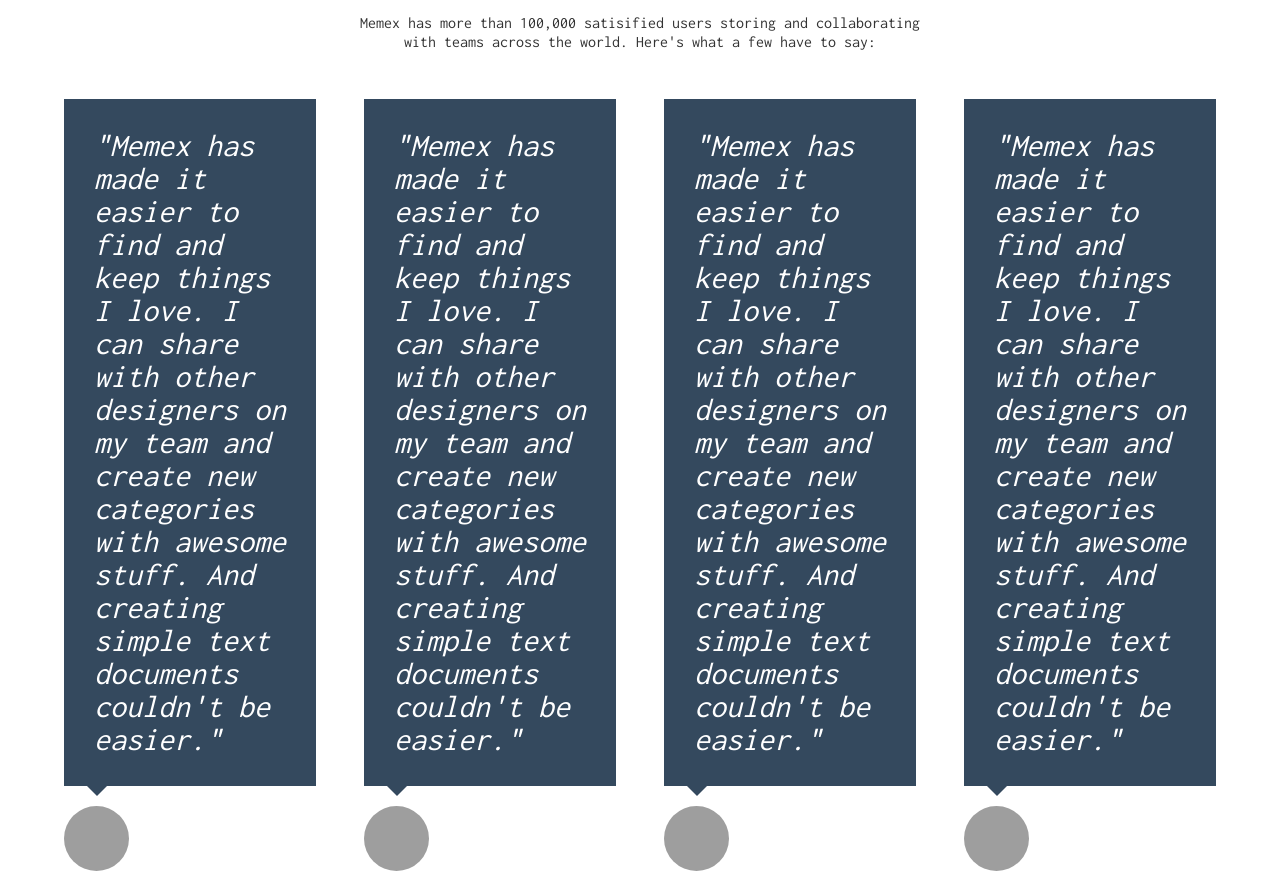
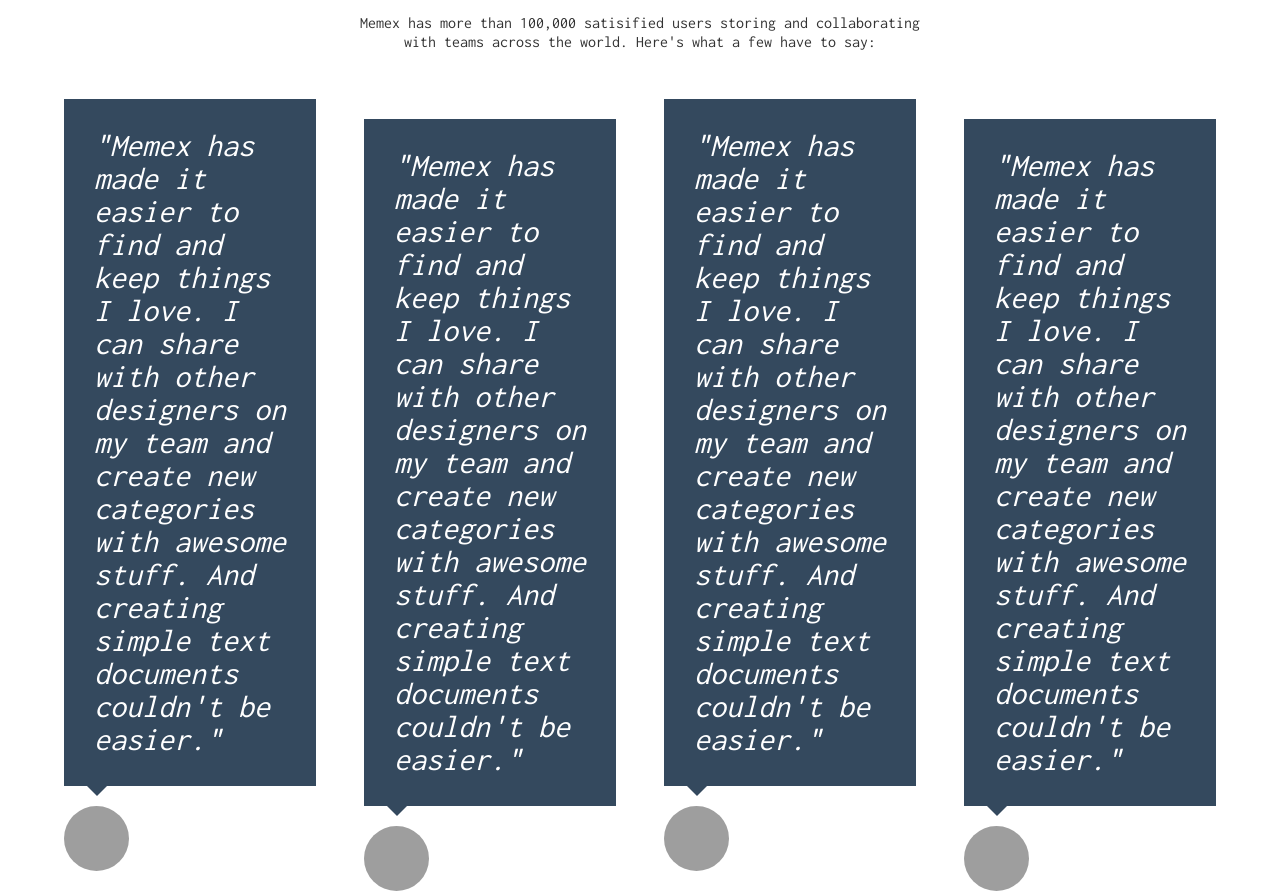
Before and after one commit to sktorres/Memex, a plain HTML site: page index.html in a window 1280 px wide. Shown: the part 2485-3379 px from the top of the page. Drawn offline with Linux system fonts and the light colour scheme; grey boxes are pictures that could not be loaded.

Commit message:
Assignment-31-completed

```diff
--- a/css/style.css
+++ b/css/style.css
@@ -293,3 +293,6 @@ header .hero img {
   font-size: 13px;
   margin-top: 30px;
 }
+.whateveriwant {
+  margin-top: 20px ;
+}
--- a/index.html
+++ b/index.html
@@ -124,9 +124,11 @@
         <p class="name"><strong>Stella B.</strong><br/>Freelance Designer, N. Dakota</p>
       </li>
       <li class="one-fourth">
+        <div class="whateveriwant">
         <blockquote>"Memex has made it easier to find and keep things I love. I can share with other designers on my team and create new categories with awesome stuff. And creating simple text documents couldn't be easier."</blockquote>
         <img src="https://s3.amazonaws.com/uifaces/faces/twitter/jsa/128.jpg" alt="avatar">
         <p class="name"><strong>Stella B.</strong><br/>Freelance Designer, N. Dakota</p>
+      </div>
       </li>
       <li class="one-fourth">
         <blockquote>"Memex has made it easier to find and keep things I love. I can share with other designers on my team and create new categories with awesome stuff. And creating simple text documents couldn't be easier."</blockquote>
@@ -134,9 +136,11 @@
         <p class="name"><strong>Stella B.</strong><br/>Freelance Designer, N. Dakota</p>
       </li>
       <li class="one-fourth">
+        <div class="whateveriwant">
         <blockquote>"Memex has made it easier to find and keep things I love. I can share with other designers on my team and create new categories with awesome stuff. And creating simple text documents couldn't be easier."</blockquote>
         <img src="https://s3.amazonaws.com/uifaces/faces/twitter/jsa/128.jpg" alt="avatar">
         <p class="name"><strong>Stella B.</strong><br/>Freelance Designer, N. Dakota</p>
+        </div>
       </li>
     </ul>
   </section>
```
